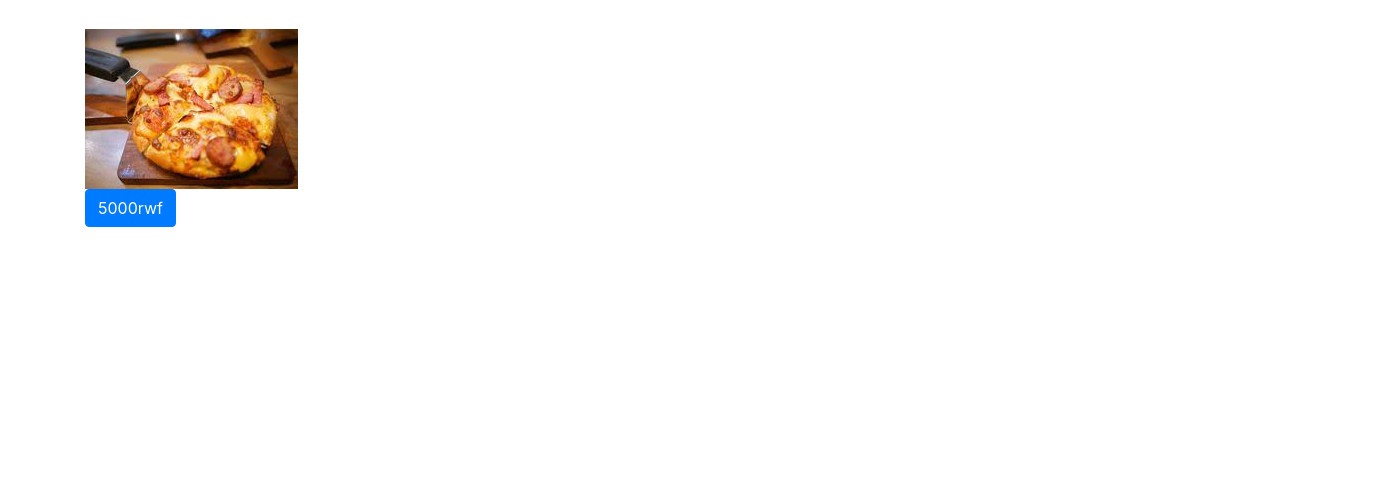
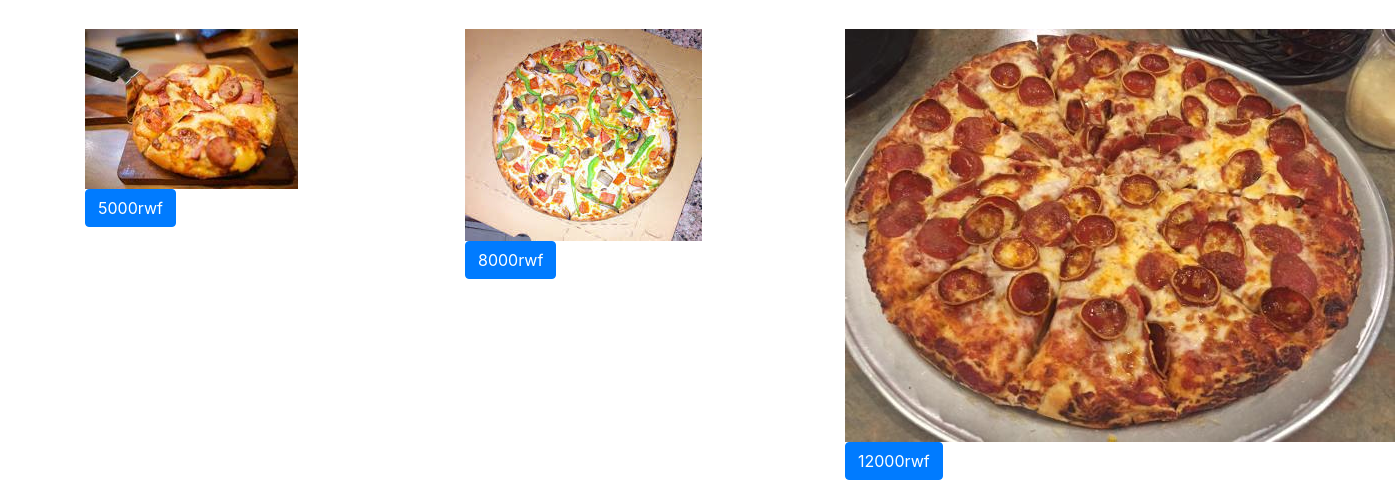
Before and after one commit to huguette135/Land-of-Pizza, a plain HTML site: page index.html in a window 1280 px wide. Shown: the part 344-824 px from the top of the page, 1395 px wide, since content can reach past the window. Before the commit the page ends 800 px from the top, so only its background shows below. Drawn offline with Linux system fonts and the light colour scheme.

Commit message:
added some picture in menu

```diff
--- a/index.html
+++ b/index.html
@@ -48,3 +48,22 @@
                                 <button class="btn btn-primary">5000rwf</button>
                             </div>
                         </div>
+                    </div>
+                    <div class="col-md-4">
+                        <div class="pizza-card">
+                            <img src="css/medium size.jpg" id="images-size">
+                            <div class="middle">
+                                <button class="btn btn-primary">8000rwf</button>
+                            </div>
+                        </div>
+                    </div>
+                    <div class="col-md-4">
+                        <div class="pizza-card">
+                            <img src="css/large size.jpg" id="images-size">
+                            <div class="middle">
+                                <button class="btn btn-primary">12000rwf</button>
+                            </div>
+                        </div>
+                    </div>
+                </div>
+            </div>
```
